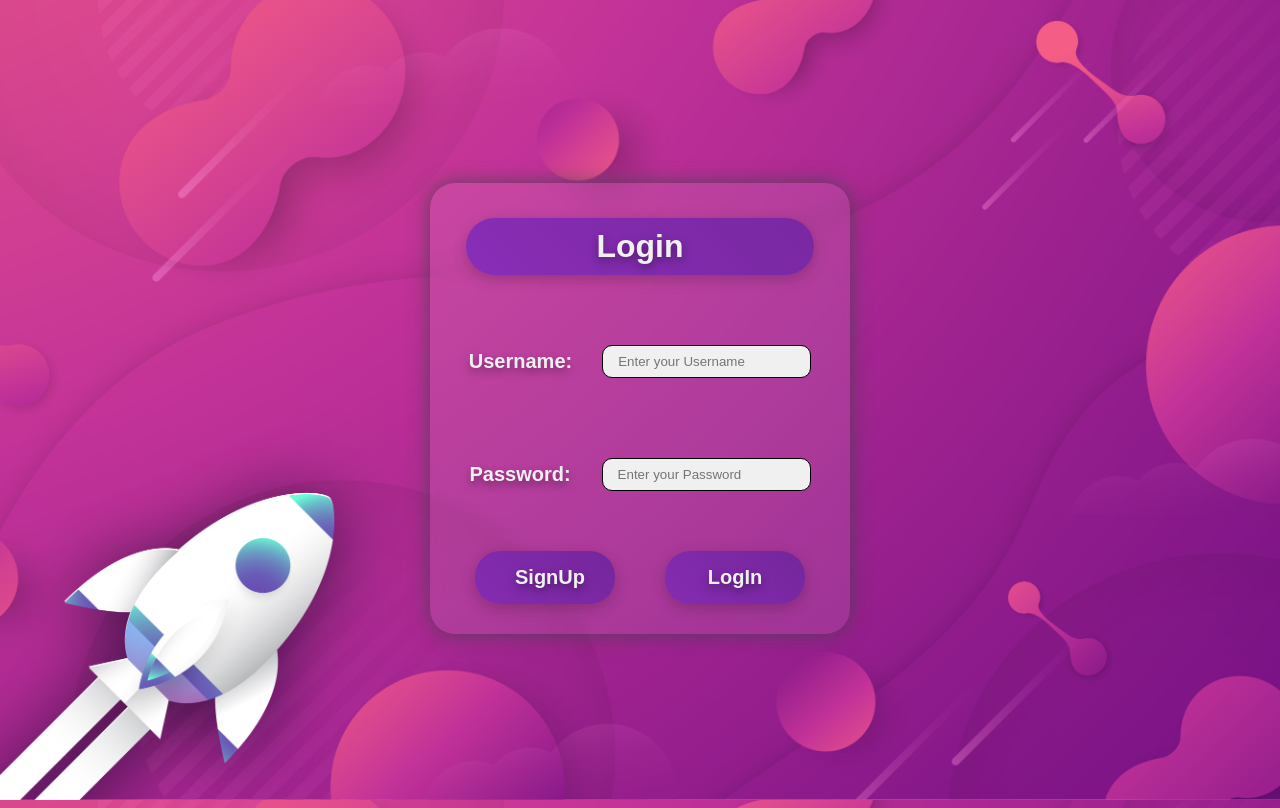
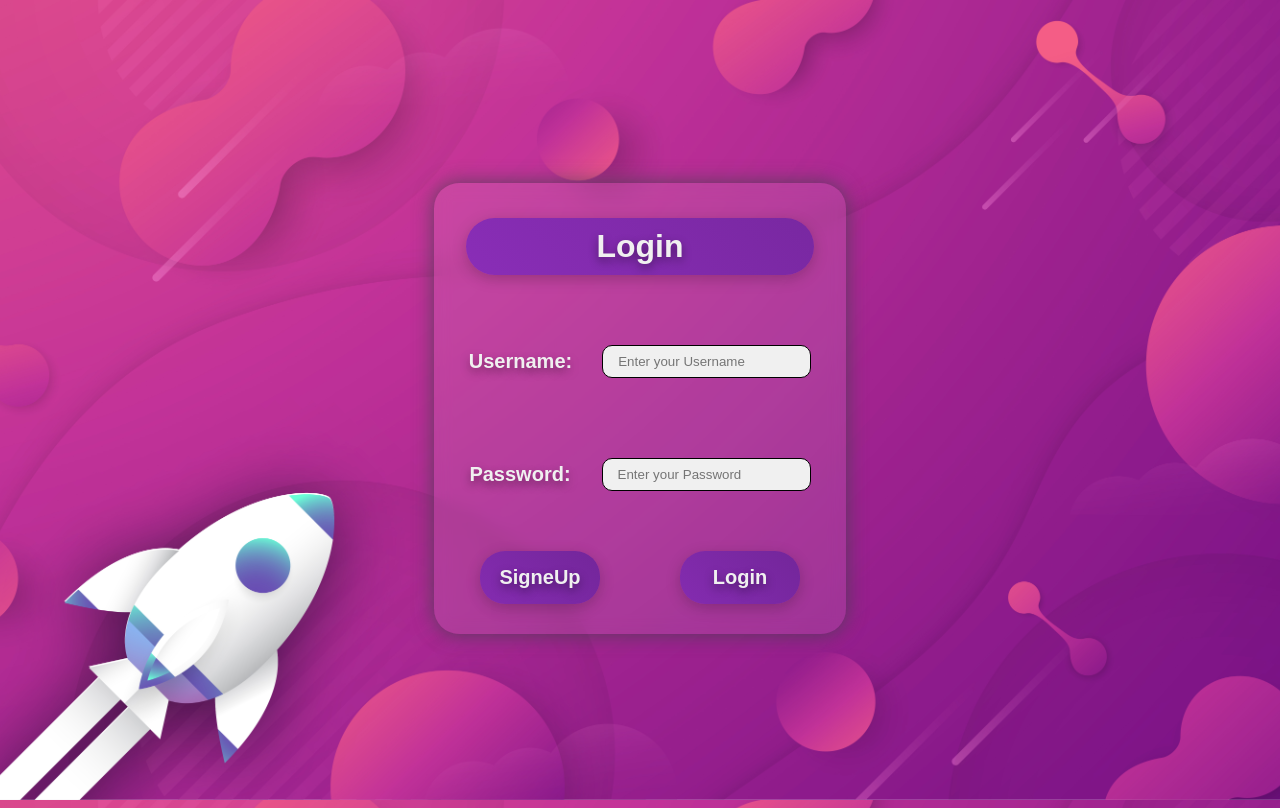
Before and after one commit to Chakibceran22/First-React-App, a React (Create React App) app: page / in a window 1280 px wide. Built offline with nearby package versions, Linux system fonts and the light colour scheme.

Commit message:
changing some refs

```diff
--- a/src/App.js
+++ b/src/App.js
@@ -12,4 +12,4 @@ function App() {
         </Router>
     );
     }
-    export default App;
+export default App;
--- a/src/componenets/loginPage.css
+++ b/src/componenets/loginPage.css
@@ -29,12 +29,13 @@ html {
 }
 
 .submit-button {
-  display: inline-block;
+  border: none;
+  display: inline-flex;
   text-align: center;
-  margin: 0px 25px;
+  justify-content: center;
   color: rgba(240, 240, 240);
   border-radius: 25px;
-  padding: 15px 40px;
+  padding: 15px 60px;
   cursor: pointer;
   text-decoration-line: none;
   font: bold 20px Arial, sans-serif;
@@ -44,6 +45,12 @@ html {
   box-shadow: 0 4px 15px rgba(0, 0, 0, 0.2);
   width: 60px;
   text-shadow: 0px 4px 10px rgba(0, 0, 0, 0.4);
+}
+.submit-button-left{
+  margin: 0px 40px 0px 10px;
+}
+.submit-button-right{
+  margin: 0px 10px 0px 40px;
 }
 
 .submit-button:hover {
--- a/src/componenets/loginPage.js
+++ b/src/componenets/loginPage.js
@@ -1,7 +1,14 @@
 
 import './loginPage.css';
 import React from 'react';
+import {useNavigate} from 'react-router-dom';
 function Login() {
+    const navigate = useNavigate();
+    const handleSubmit = async (e) => {
+        e.preventDefault();
+        navigate('/signeup');
+    };
+
   return (
     <div class="container">
         <div class="container2">
@@ -17,13 +24,13 @@ function Login() {
 
             </div>
             <div class="lower-section">
-                <a class="submit-button" href="/signeup">SignUp</a>
-                <a class="submit-button" href="https://www.youtube.com/watch?v=dQw4w9WgXcQ"  >LogIn</a>
+                <button class="submit-button submit-button-left" onClick={handleSubmit}>SigneUp</button>
+                <button class="submit-button submit-button-right" type="submit">Login</button>
             </div>
             </form>
         </div>
     </div>
   );
 }
-
+// https://www.youtube.com/watch?v=dQw4w9WgXcQ
 export default Login;
--- a/src/componenets/signeUp.css
+++ b/src/componenets/signeUp.css
@@ -85,6 +85,7 @@ input{
     font-weight: bold;
 }
 .login-button{
+    border-style: none;
     display: inline-block;
     text-align: center;
     margin: 30px 10px 10px 10px;
--- a/src/componenets/signeUpPage.js
+++ b/src/componenets/signeUpPage.js
@@ -1,10 +1,16 @@
 import React, { useState } from 'react';
 import './signeUp.css';
+import { useNavigate } from 'react-router-dom';
 
 function SignUp() {
   const [username, setUsername] = useState('');
   const [email, setEmail] = useState('');
   const [password, setPassword] = useState('');
+  const navigate = useNavigate();
+  const handleNavigate = (e) =>{
+    e.preventDefault();
+    navigate('/');
+  }
 
   const handleSubmit = async (e) => {
     e.preventDefault();
@@ -12,9 +18,6 @@ function SignUp() {
     try {
 
       const response = await fetch("https://react-app-backend-production-50be.up.railway.app/api/signeup", {
-
-
-
         method: 'POST',
         headers: {
           'Content-Type': 'application/json',
@@ -73,18 +76,9 @@ function SignUp() {
             </form>
           </div>
         </div>
-        <a
-          href="#"
-          className="login-button"
-          onClick={(e) => {
-            e.preventDefault(); // Prevent the default link behavior
-            handleSubmit(e); // Call the handleSubmit directly
-          }}
-        >
-          Sign Up
-        </a>
+        <button type="submit" form="signupForm" className="login-button" onClick={handleSubmit}>SigneUp</button>
         <p className="text-font2">
-          Already have an account? <a href="/" className="login-button">Login</a>
+          Already have an account? <button className='login-button' onClick={handleNavigate}>Login</button>
         </p>
       </div>
     </div>
```
